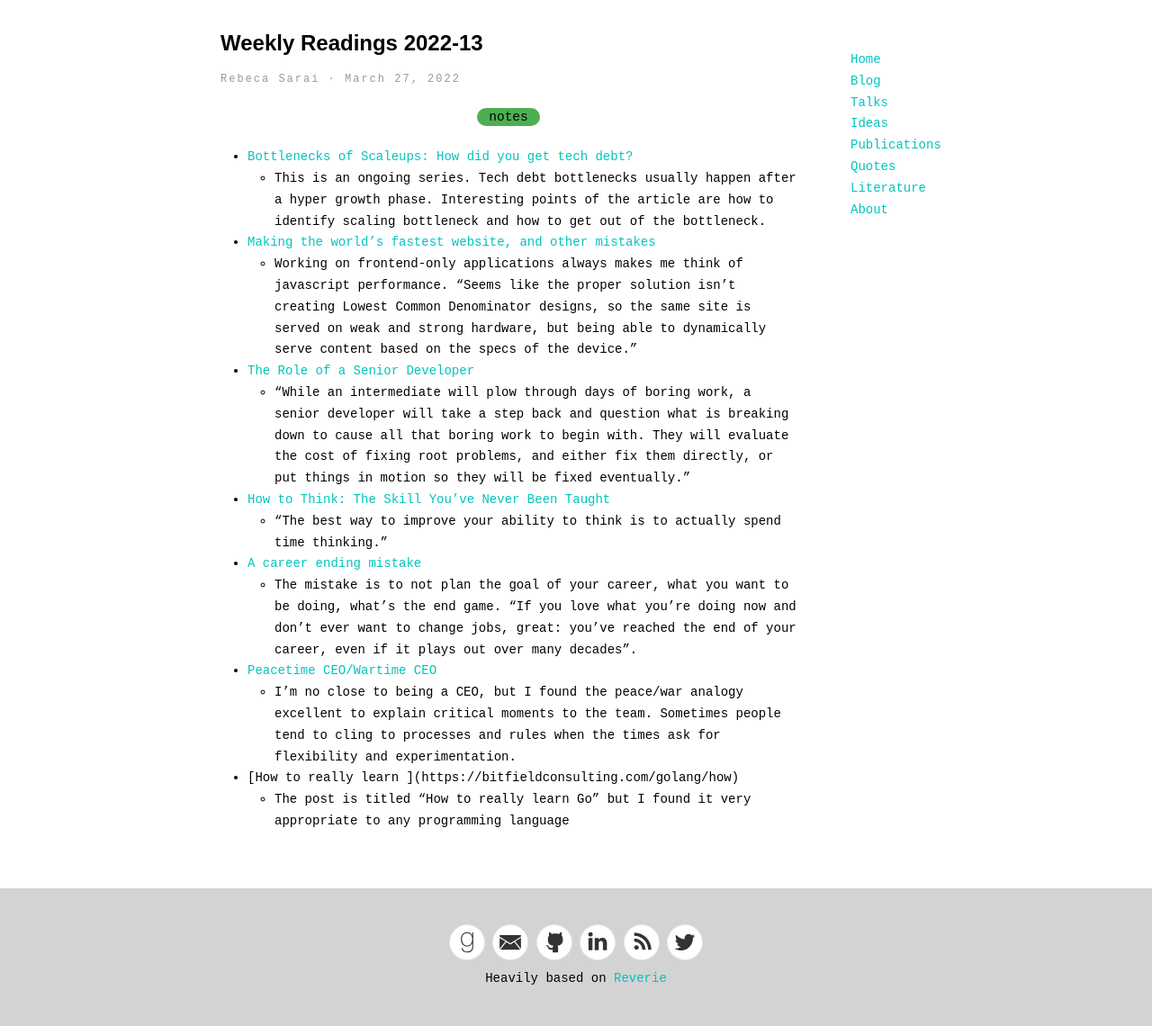
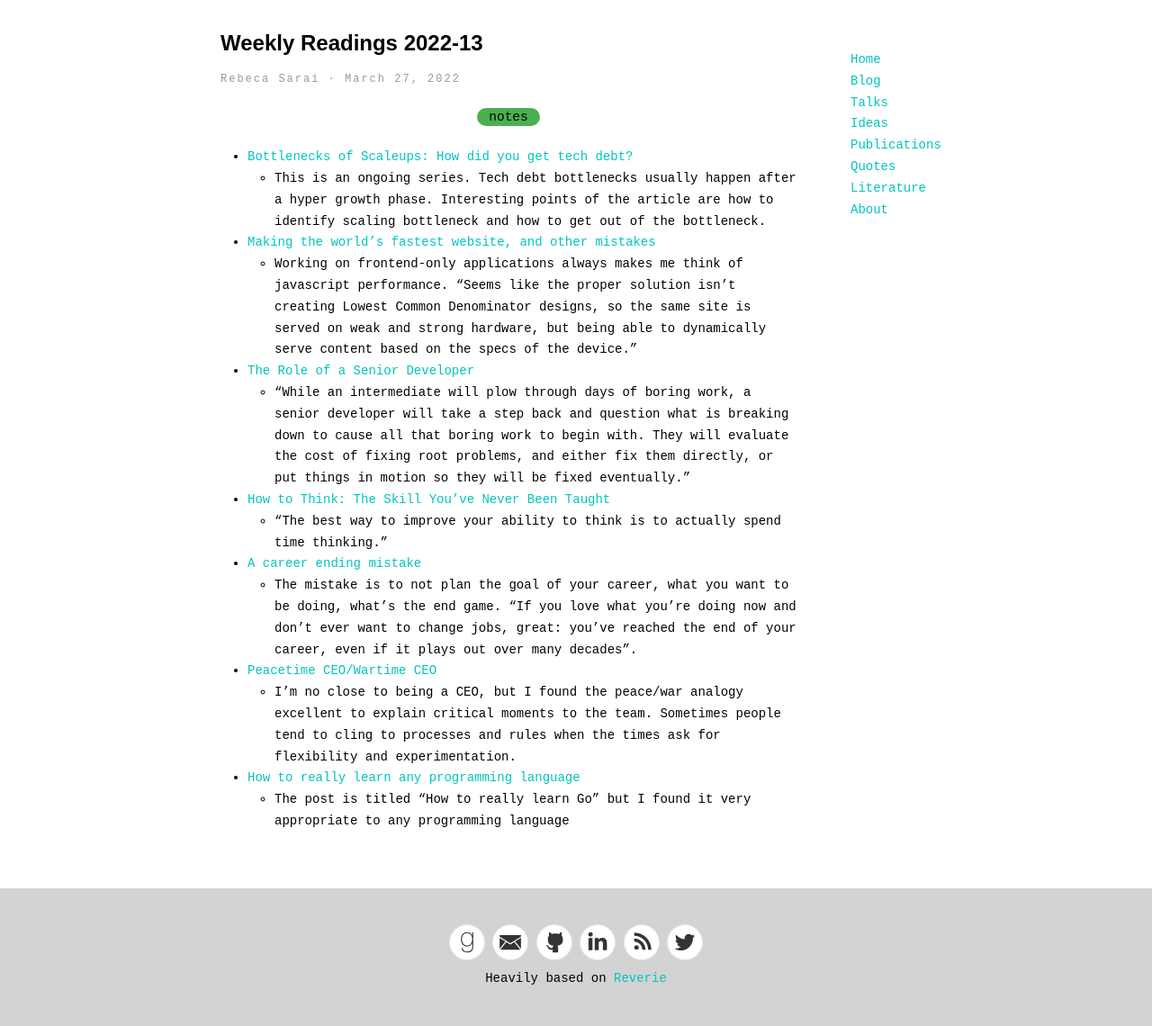
Before and after one commit to rsarai/-rsarai.github.io, a Jekyll site: the page built from _posts/2022-03-27-what-i-read-this-13week.md, in a window 1280 px wide. Shown: the whole page at 90% size. Built offline with Jekyll 4.4.1, drawn with Linux system fonts in a browser that asks for light colours.

Commit message:
Fix links

```diff
--- a/_posts/2022-03-27-what-i-read-this-13week.md
+++ b/_posts/2022-03-27-what-i-read-this-13week.md
@@ -24,5 +24,5 @@ last_modified_at:
 - [Peacetime CEO/Wartime CEO](https://future.a16z.com/peacetime-ceo-wartime-ceo/)
     - I'm no close to being a CEO, but I found the peace/war analogy excellent to explain critical moments to the team. Sometimes people tend to cling to processes and rules when the times ask for flexibility and experimentation.
 
-- [How to really learn <programming language>](https://bitfieldconsulting.com/golang/how)
+- [How to really learn any programming language](https://bitfieldconsulting.com/golang/how)
     - The post is titled "How to really learn Go" but I found it very appropriate to any programming language
```
